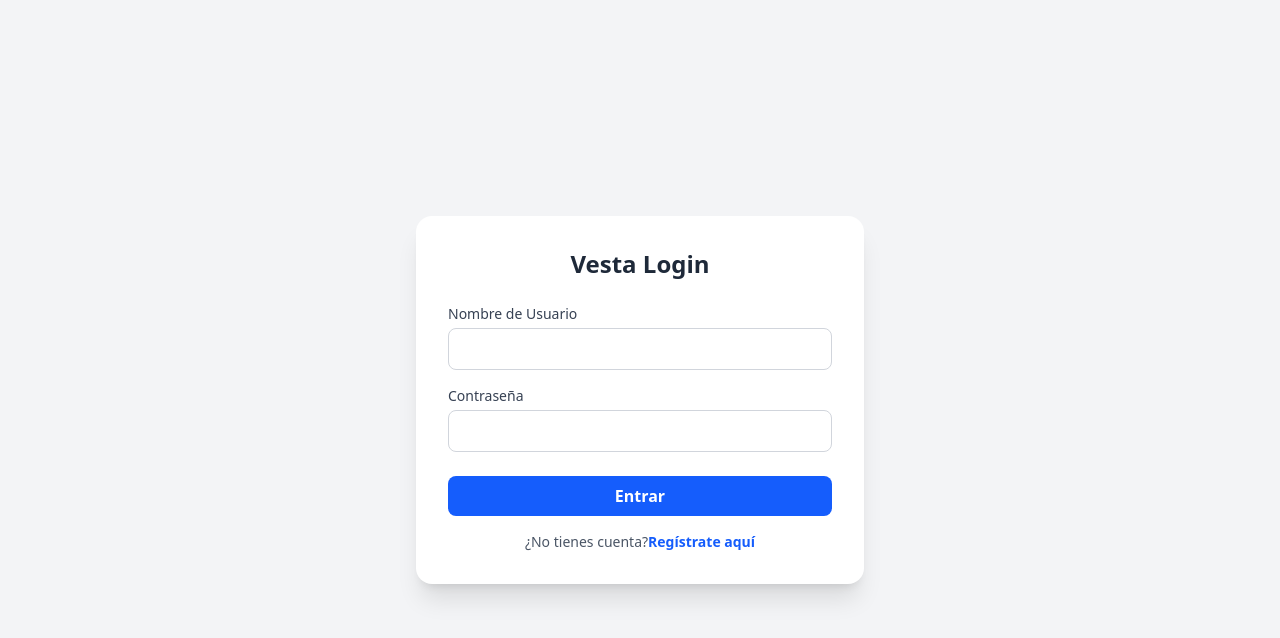
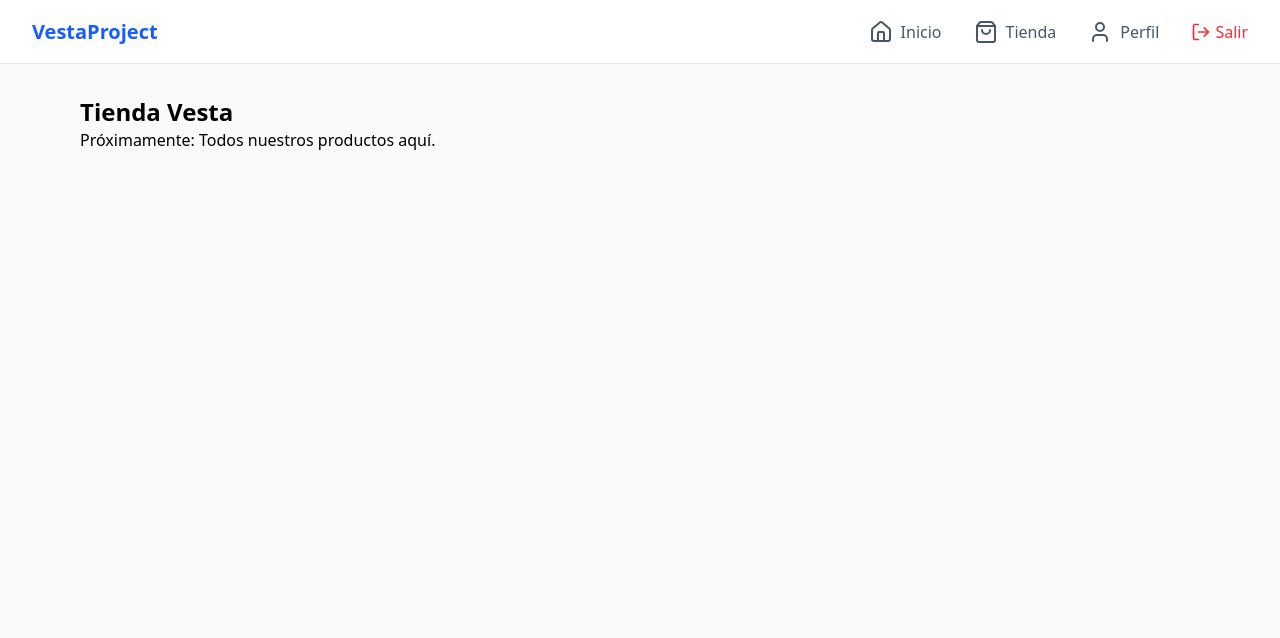
Before and after one commit to ShadowRoot07/VestaProject_frontend, a React (Vite) app: page /shop in a window 1280 px wide. Before the commit this address led to /login. Shown: the top 638 px of the page. Built offline with nearby package versions, Linux system fonts and the light colour scheme; sample sign-in values are in the browser's storage.

Commit message:
fix: Fix non-existent route errors

```diff
--- a/src/App.jsx
+++ b/src/App.jsx
@@ -5,6 +5,8 @@ import { DashboardAdmin } from './pages/DashboardAdmin';
 import { ProtectedRoute } from './components/ProtectedRoute';
 import { Layout } from './components/Layout';
 import Register from './pages/Register.jsx';
+import { Shop } from './pages/Shop';
+import { Profile } from './pages/Profile';
 
 function App() {
   return (
@@ -33,6 +35,18 @@ function App() {
 
         {/* Redirección por defecto: Si no existe la ruta, al login */}
         <Route path="*" element={<Navigate to="/login" />} />
+        // ... dentro de Routes
+        <Route path="/shop" element={
+            <ProtectedRoute>
+                <Layout><Shop /></Layout>
+            </ProtectedRoute>
+        } />
+
+        <Route path="/profile" element={
+            <ProtectedRoute>
+                <Layout><Profile /></Layout>
+            </ProtectedRoute>
+        } />
       </Routes>
     </BrowserRouter>
   );
--- a/src/components/Layout.jsx
+++ b/src/components/Layout.jsx
@@ -4,8 +4,7 @@ export const Layout = ({ children }) => {
   return (
     <div className="min-h-screen bg-gray-50">
       <Navbar />
-      {/* pt-16 para PC para que el contenido no quede debajo de la navbar superior */}
-      {/* pb-20 para Móvil para que el contenido no quede debajo de la navbar inferior */}
+      {/* Contenido principal */}
       <main className="pt-4 md:pt-20 pb-20 md:pb-4 px-4">
         <div className="max-w-6xl mx-auto">
           {children}
--- a/src/components/Navbar.jsx
+++ b/src/components/Navbar.jsx
@@ -5,11 +5,14 @@ import { useAuth } from '../context/AuthContext';
 export const Navbar = () => {
   const { user, logout } = useAuth();
 
+  if (!user) return null;
+
   const navLinks = [
     { name: 'Inicio', path: '/dashboard', icon: <Home size={24} /> },
     { name: 'Tienda', path: '/shop', icon: <ShoppingBag size={24} /> },
     { name: 'Perfil', path: '/profile', icon: <User size={24} /> },
   ];
+
 
   // Si es admin, añadimos el link de ajustes
   if (user?.role === 'admin') {
--- a/src/context/AuthContext.jsx
+++ b/src/context/AuthContext.jsx
@@ -8,41 +8,40 @@ export const AuthProvider = ({ children }) => {
   const [loading, setLoading] = useState(true);
 
   useEffect(() => {
+      const initAuth = () => {
         const token = localStorage.getItem('token');
         if (token) {
-      // Aquí podrías validar el token con tu endpoint /users/me
-      setUser({ token });
+          // ShadowRoot07: Es vital poner el role aquí para que el
+          // ProtectedRoute de App.jsx te deje pasar.
+          setUser({ token, role: 'user' });
         }
         setLoading(false);
+      };
+      initAuth();
     }, []);
-
 
   const login = async (username, password) => {
     try {
-      // 1. Convertimos los datos a formato Form Data
       const params = new URLSearchParams();
       params.append('username', username);
       params.append('password', password);
 
-      // 2. Enviamos los params en lugar del objeto JSON
       const response = await api.post('/auth/login', params, {
-        headers: {
-          'Content-Type': 'application/x-www-form-urlencoded'
-        }
+        headers: { 'Content-Type': 'application/x-www-form-urlencoded' }
       });
 
       const { access_token } = response.data;
       localStorage.setItem('token', access_token);
-      setUser({ token: access_token });
+
+      // Aquí también inyectamos el rol 'user'
+      setUser({ token: access_token, role: 'user' });
 
       return response.data;
     } catch (error) {
-      // 3. ¡IMPORTANTE! Quitemos el alert para poder ver el error real en consola
       console.error("Error en login:", error.response?.data || error.message);
       throw error;
     }
   };
-
 
   const logout = () => {
     localStorage.removeItem('token');
--- /dev/null
+++ b/src/pages/Profile.jsx
@@ -0,0 +1,11 @@
+import { useAuth } from '../context/AuthContext';
+
+export const Profile = () => {
+  const { user } = useAuth();
+  return (
+    <div className="p-4">
+      <h2 className="text-2xl font-bold">Mi Perfil</h2>
+      <p className="mt-2 text-gray-600">Usuario: <span className="font-mono">{user?.token?.substring(0, 10)}...</span></p>
+    </div>
+  );
+};
--- /dev/null
+++ b/src/pages/Shop.jsx
@@ -0,0 +1,6 @@
+export const Shop = () => (
+  <div className="p-4">
+    <h2 className="text-2xl font-bold">Tienda Vesta</h2>
+    <p>Próximamente: Todos nuestros productos aquí.</p>
+  </div>
+);
```
Lines whose indentation alone changed are shown as unchanged.
